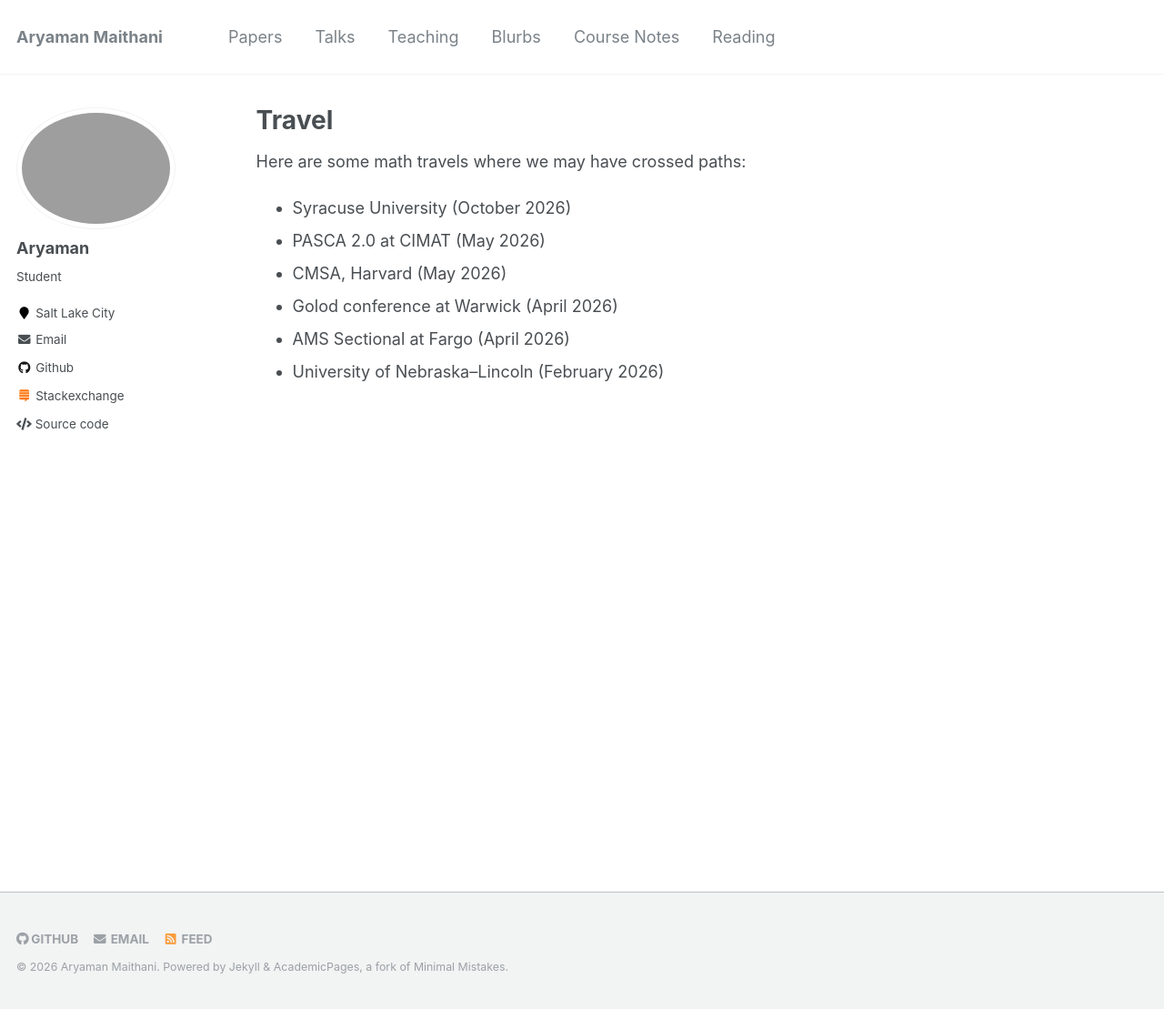
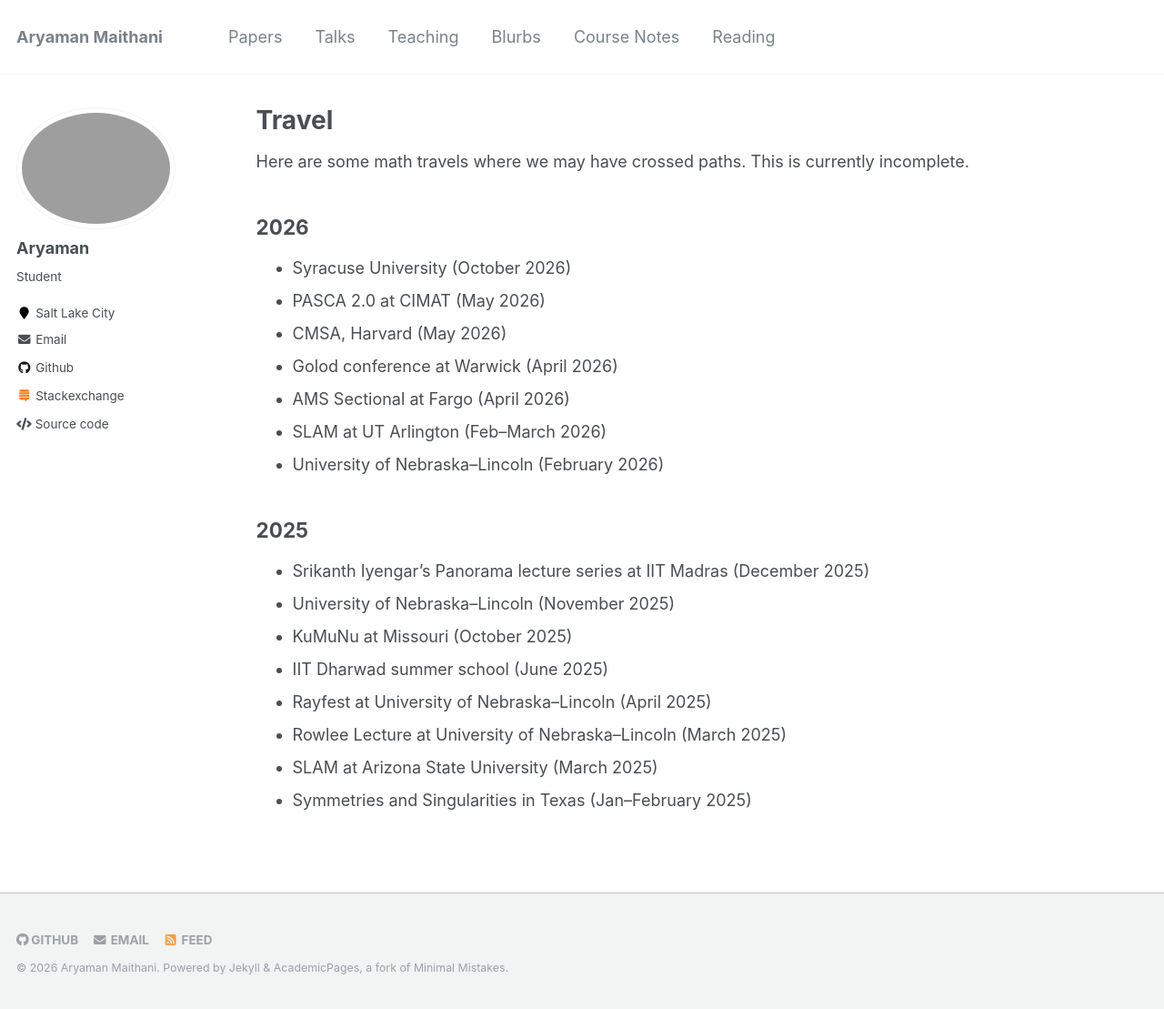
Before and after one commit to aryamanmaithani/math, a Jekyll site: the page built from _pages/travel.md, in a window 1280 px wide and 1109 px high. Shown: the whole window at 91% size. Built offline with Jekyll 4.4.1, drawn with Linux system fonts in a browser that asks for light colours.

Commit message:
travel updates

```diff
--- a/_pages/travel.md
+++ b/_pages/travel.md
@@ -7,11 +7,25 @@ author_profile: true
 
 {% include base_path %}
 
-Here are some math travels where we may have crossed paths:
+Here are some math travels where we may have crossed paths. This is currently incomplete.
+
+## 2026
 
 * Syracuse University (October 2026)
 * PASCA 2.0 at CIMAT (May 2026)
 * CMSA, Harvard (May 2026)
 * Golod conference at Warwick (April 2026)
 * AMS Sectional at Fargo (April 2026)
+* SLAM at UT Arlington (Feb–March 2026)
 * University of Nebraska–Lincoln (February 2026)
+
+## 2025
+
+* Srikanth Iyengar's Panorama lecture series at IIT Madras (December 2025)
+* University of Nebraska–Lincoln (November 2025)
+* KuMuNu at Missouri (October 2025)
+* IIT Dharwad summer school (June 2025)
+* Rayfest at University of Nebraska–Lincoln (April 2025)
+* Rowlee Lecture at University of Nebraska–Lincoln (March 2025)
+* SLAM at Arizona State University (March 2025)
+* Symmetries and Singularities in Texas (Jan–February 2025)
```
